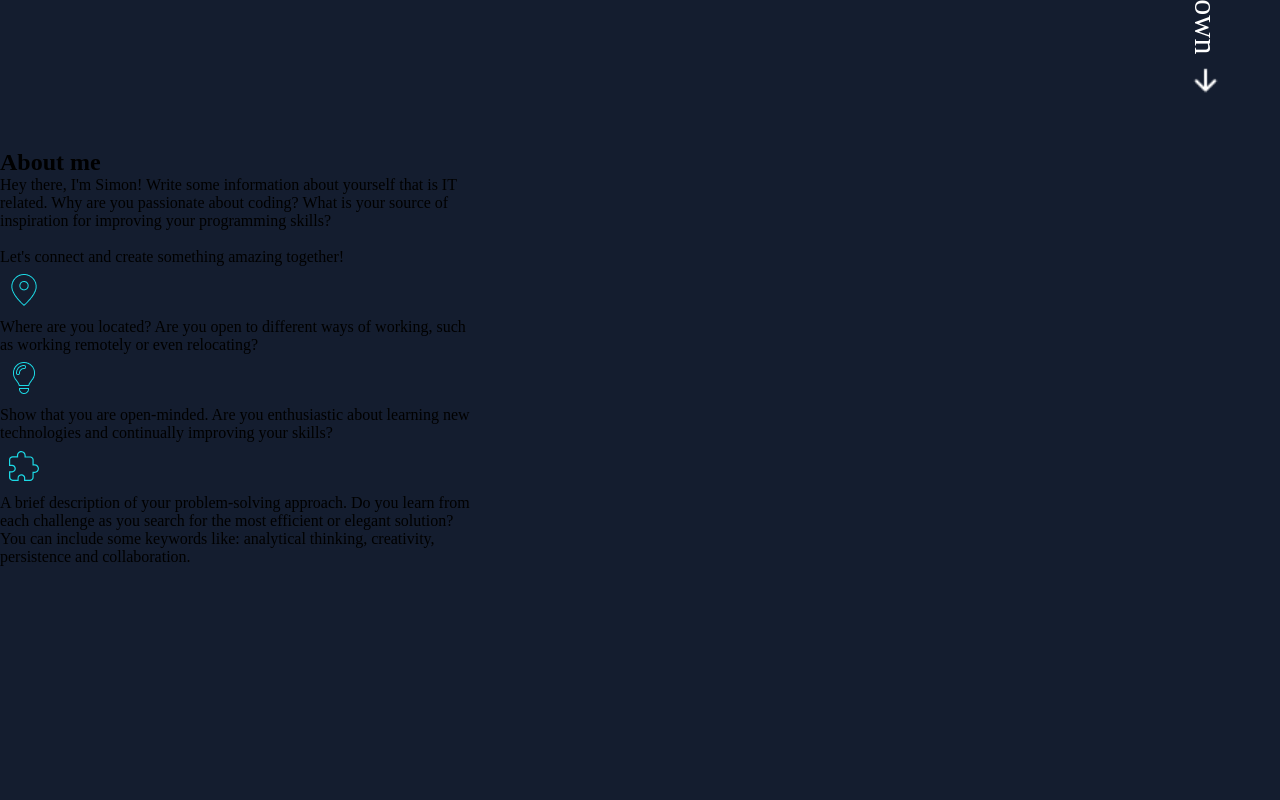
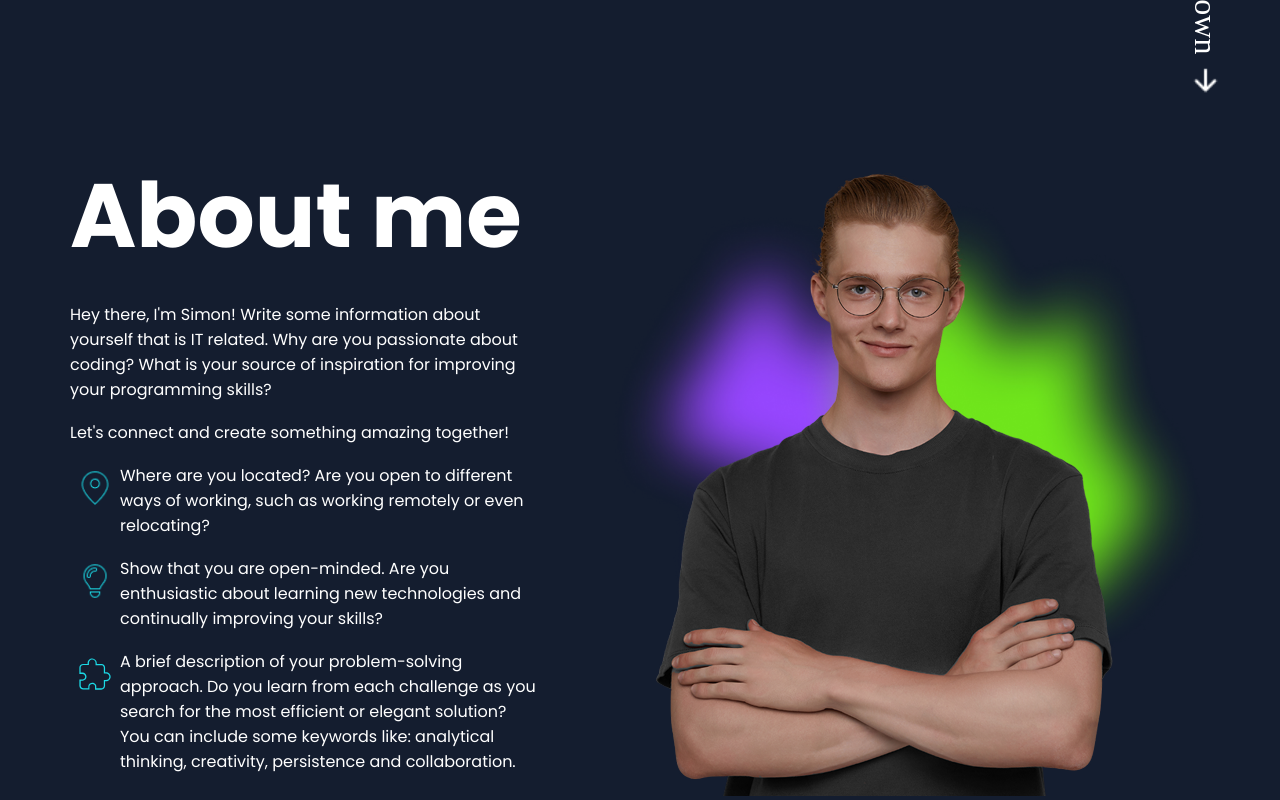
Before and after one commit to Axel-ne/Portfolio, an Angular app: page / in a window 1280 px wide. Shown: the part 525-1325 px from the top of the page. Before the commit the page ends 1254 px from the top, so only its background shows below. Built offline with nearby package versions, Linux system fonts and the light colour scheme.

Commit message:
feat: about me section

```diff
--- a/src/app/components/about-me-section/about-me-section.html
+++ b/src/app/components/about-me-section/about-me-section.html
@@ -1,25 +1,34 @@
 <section class="about-me-section">
+    <section class="about-me-description">
     <h2>About me </h2>
+    <br>
     <div>
     <p>Hey there, I'm Simon! Write some information about yourself that is IT related. Why are you passionate about
         coding? What is your source of inspiration for improving your programming skills?
     </p>
     <br>
     <p>Let's connect and create something amazing together!</p>
+    <br>
     </div>
     <div>
-    <div>
-        <img src="\assets\icons\11.Location.png" alt="">
+    <div class="location-wrapper">
+        <img class="location-img" src="\assets\icons\11.Location.png" alt="">
         <p>Where are you located? Are you open to different ways of working, such as working remotely or even relocating?</p>
         </div>
-        <div>
-        <img src="\assets\icons\12. bulb desktop.png" alt="">
+        <br>
+        <div class="bulb-wrapper">
+        <img class="bulb-img" src="\assets\icons\12. bulb desktop.png" alt="">
         <p>Show that you are open-minded. Are you enthusiastic about learning new technologies and continually improving your skills?</p>
         </div>
-        <div>
-        <img src="\assets\icons\13. puzzle desktop.svg" alt="">
+        <br>
+        <div class="puzzle-wrapper">
+        <img class="puzzle-img" src="\assets\icons\13. puzzle desktop.svg" alt="">
         <p>A brief description of your problem-solving approach. Do you learn from each challenge as you search for the most efficient or elegant solution? You can include some keywords like: analytical thinking, creativity, persistence and  collaboration.
 </p>
         </div>
     </div>
+    </section>
+    <section class="about-me-img-section">
+        <img src="assets\img\hero character photo.png" alt="">
+    </section>
 </section>
--- a/src/app/components/about-me-section/about-me-section.scss
+++ b/src/app/components/about-me-section/about-me-section.scss
@@ -1,4 +1,54 @@
-.about-me-section{
-    width: 470px;
-    height: 580px;
+.about-me-section {
+  display: flex;
+  justify-content: space-evenly;
 }
+
+.about-me-description {
+  width: 470px;
+  height: 580px;
+  h2 {
+    color: white;
+    font-family: Poppins;
+    font-size: 90px;
+  }
+  p {
+    color: white;
+    font-family: Poppins;
+  }
+}
+
+.location-wrapper {
+  display: flex;
+
+  .location-img {
+    width: 50px;
+    height: 50px;
+  }
+}
+
+.bulb-wrapper {
+  display: flex;
+
+  .bulb-img {
+    width: 50px;
+    height: 50px;
+  }
+}
+
+.puzzle-wrapper {
+  display: flex;
+
+  .puzzle-img {
+    width: 50px;
+    height: 50px;
+  }
+}
+
+.about-me-img-section {
+  width: 600px;
+  height: auto;
+  background-image: url(/assets/img/shadows.png);
+  background-repeat: no-repeat;
+  background-size: contain;
+  background-position: center;
+}
```
Also changed, not shown: public/assets/img/hero character photo.png (added), public/assets/img/shadows.png (added).
